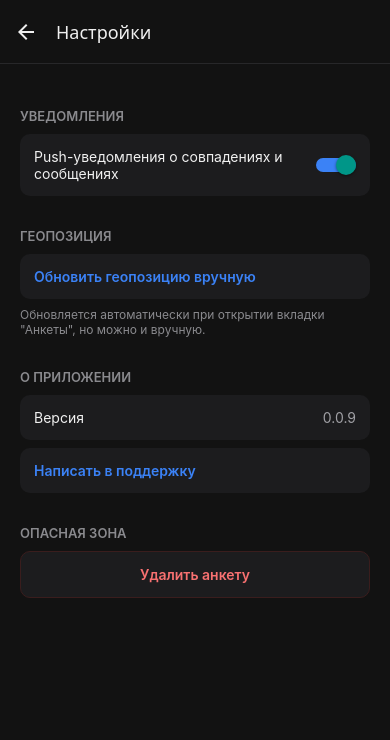
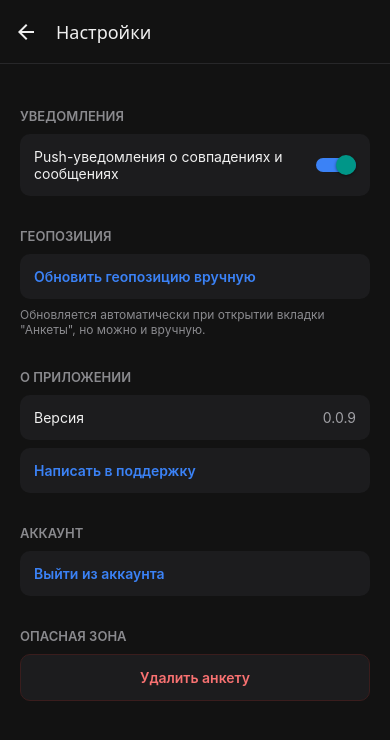
Before and after one commit to fefewko/Addate, a React Native app: screen /Settings in a window 390 px wide. Shown: the top 740 px of the page. Built offline with nearby package versions, Linux system fonts and the light colour scheme; what expo-notifications would draw is missing.

Commit message:
Добавить выход из аккаунта в настройки

```diff
--- a/src/screens/Settings.tsx
+++ b/src/screens/Settings.tsx
@@ -67,6 +67,24 @@ export default function Settings() {
     );
   }
 
+  async function handleSignOut() {
+    Alert.alert('Выйти из аккаунта?', 'Вы сможете войти снова в любое время.', [
+      { text: 'Отмена', style: 'cancel' },
+      {
+        text: 'Выйти',
+        style: 'destructive',
+        onPress: async () => {
+          const { error } = await supabase.auth.signOut();
+          if (error) {
+            Alert.alert('Ошибка', 'Не удалось выйти из аккаунта: ' + error.message);
+            return;
+          }
+          navigation.reset({ index: 0, routes: [{ name: 'SignIn' }] });
+        },
+      },
+    ]);
+  }
+
   return (
     <ScrollView style={styles.container} contentContainerStyle={styles.content}>
       <Text style={styles.sectionTitle}>Уведомления</Text>
@@ -99,6 +117,11 @@ export default function Settings() {
         onPress={() => Linking.openURL('mailto:support@addate.ru')}
       >
         <Text style={styles.actionText}>Написать в поддержку</Text>
+      </TouchableOpacity>
+
+      <Text style={styles.sectionTitle}>Аккаунт</Text>
+      <TouchableOpacity style={styles.actionRow} onPress={handleSignOut}>
+        <Text style={styles.actionText}>Выйти из аккаунта</Text>
       </TouchableOpacity>
 
       <Text style={styles.sectionTitle}>Опасная зона</Text>
```
